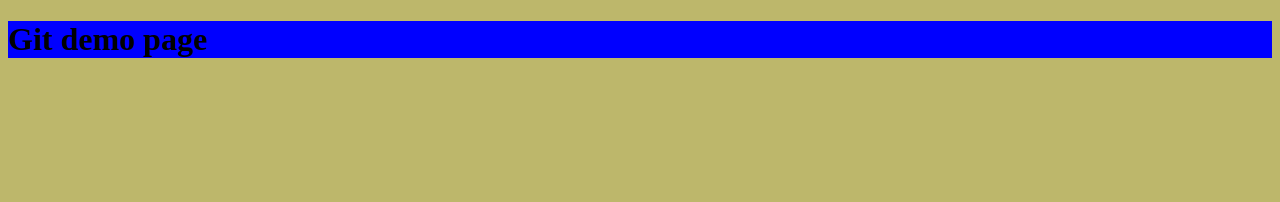
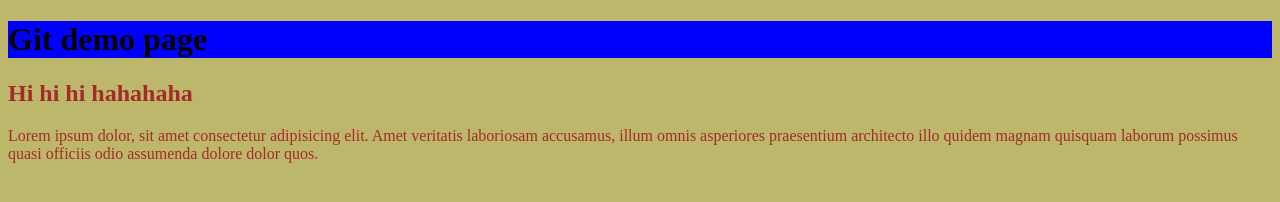
Before and after one commit to Jefff87/gittest, a plain HTML site: page index.html in a window 1280 px wide. Drawn offline with Linux system fonts and the light colour scheme.

Commit message:
crazy colors

```diff
--- a/index.html
+++ b/index.html
@@ -8,6 +8,13 @@
   </head>
   <body>
     <h1>Git demo page</h1>
+    <h2>Hi hi hi hahahaha</h2>
+    <p>
+      Lorem ipsum dolor, sit amet consectetur adipisicing elit. Amet veritatis
+      laboriosam accusamus, illum omnis asperiores praesentium architecto illo
+      quidem magnam quisquam laborum possimus quasi officiis odio assumenda
+      dolore dolor quos.
+    </p>
     <script src="app.js"></script>
   </body>
 </html>
--- a/styles.css
+++ b/styles.css
@@ -5,3 +5,7 @@ body {
 h1 {
     background-color: blue;
 }
+
+h2, p {
+    color: brown;
+}
```
